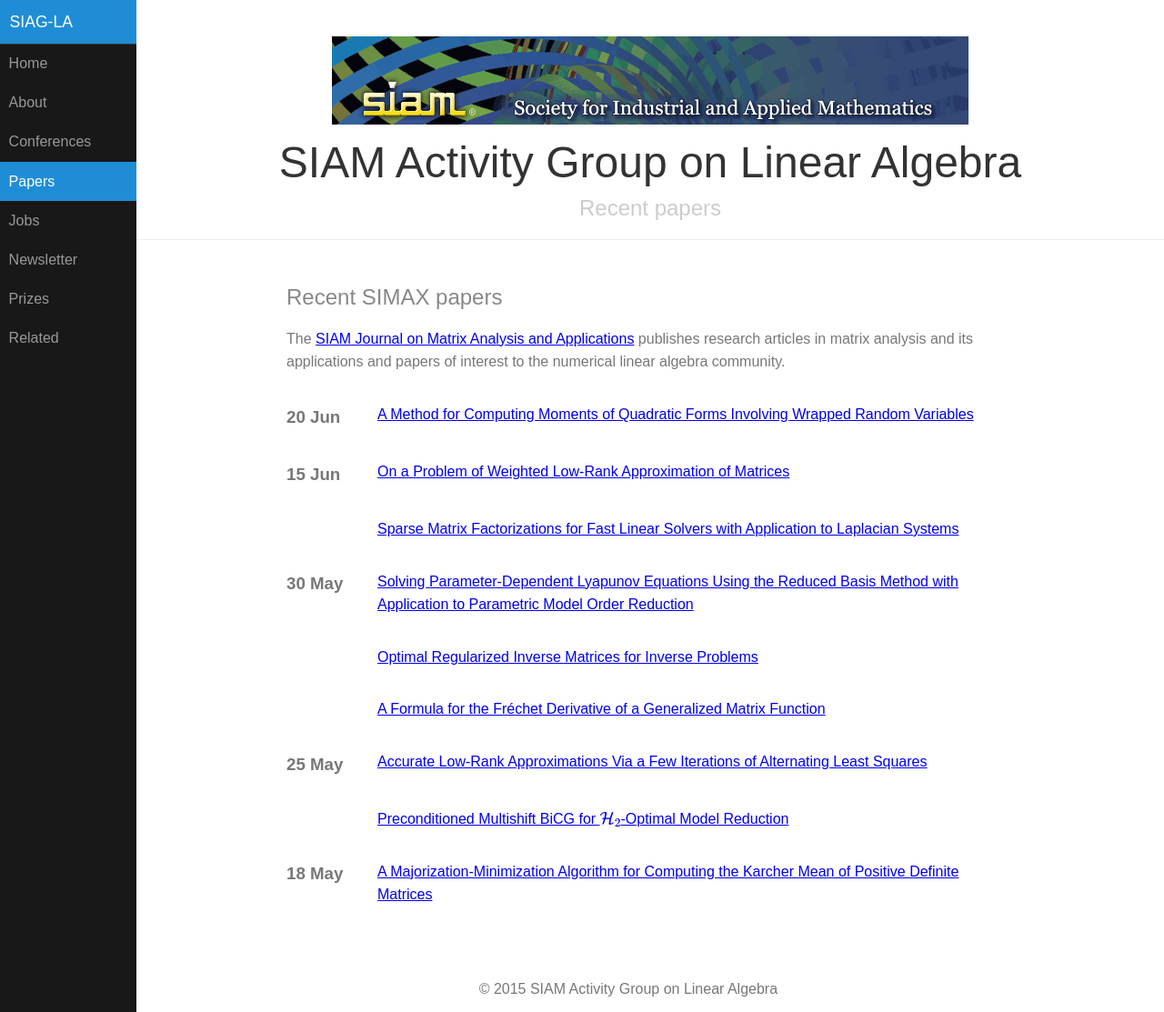
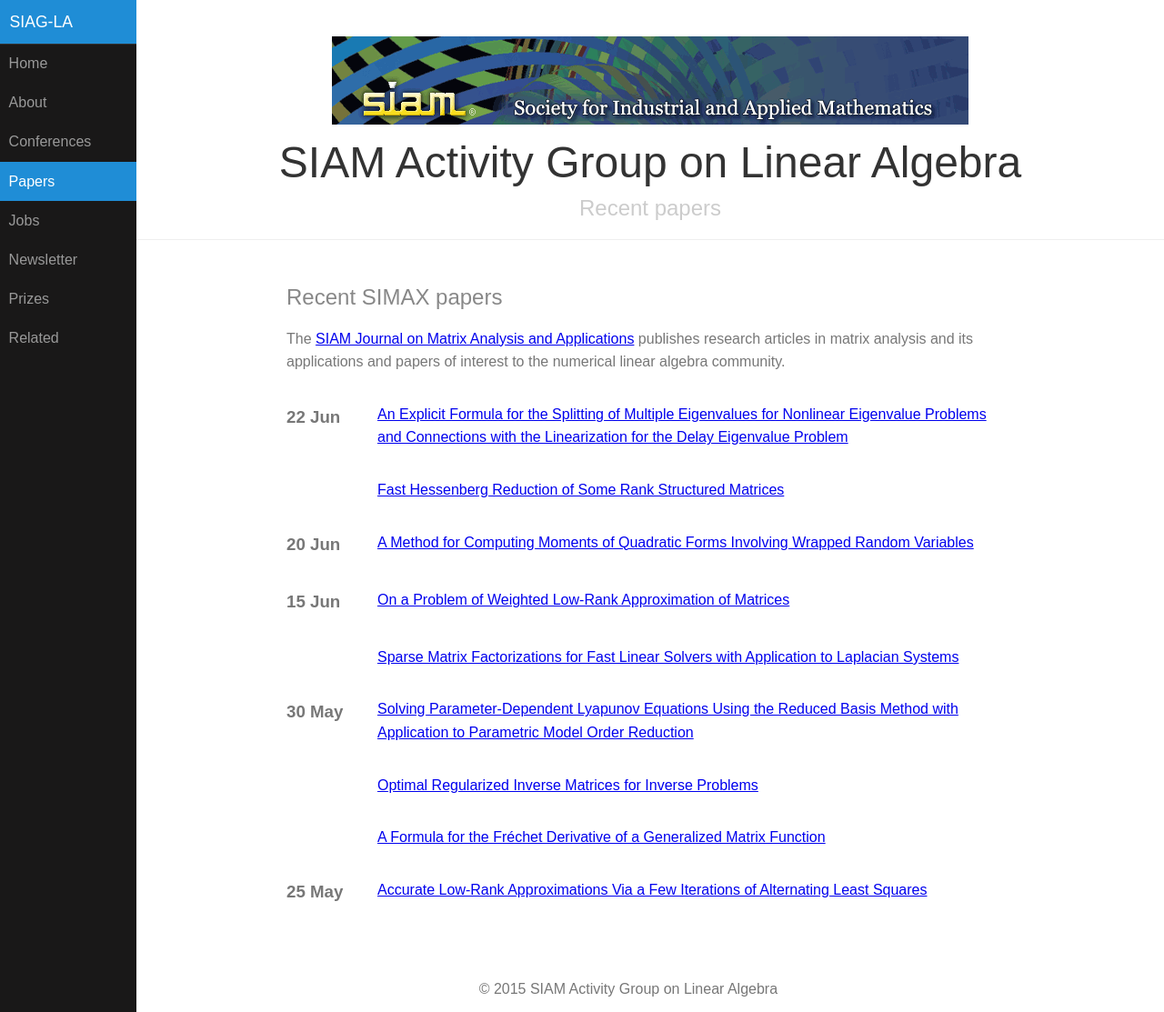
Before and after one commit to dbindel/siagla, a Jekyll site: the page built from simax.html, in a window 1280 px wide and 1113 px high. Shown: the whole window at 91% size. Built offline with Jekyll 4.4.1, drawn with Linux system fonts in a browser that asks for light colours; formulas are drawn with MathJax 3.

Commit message:
Automated updates to simax.yml

```diff
--- a/_data/simax.yml
+++ b/_data/simax.yml
@@ -2195,3 +2195,21 @@
   title: A Method for Computing Moments of Quadratic Forms Involving Wrapped Random
     Variables
   volume: '38'
+- authors: ''
+  date: '2017-06-22T07:00:00Z'
+  doi: doi:10.1137/16M1107851
+  link: http://epubs.siam.org/doi/abs/10.1137/16M1107851?ai=s7&mi=3ezuvv&af=R
+  pp_end: '598'
+  pp_start: '574'
+  title: Fast Hessenberg Reduction of Some Rank Structured Matrices
+  volume: '38'
+- authors: ''
+  date: '2017-06-22T07:00:00Z'
+  doi: doi:10.1137/16M107774X
+  link: http://epubs.siam.org/doi/abs/10.1137/16M107774X?ai=s7&mi=3ezuvv&af=R
+  pp_end: '620'
+  pp_start: '599'
+  title: An Explicit Formula for the Splitting of Multiple Eigenvalues for Nonlinear
+    Eigenvalue Problems and Connections with the Linearization for the Delay Eigenvalue
+    Problem
+  volume: '38'
```
